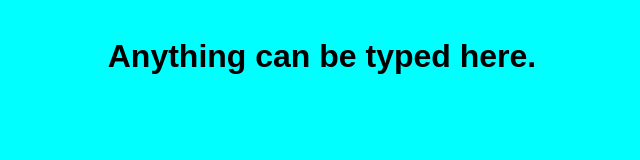
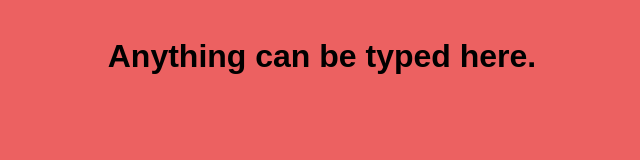
Before and after one commit to SpencerCox21/Deployment-1, a website: page public/index.html in a window 1280 px wide. Shown: the whole page, without its empty margins (318-958 px from the left). Drawn offline with nearby package versions, Linux system fonts and the light colour scheme.

Commit message:
Changed body background-color for testing purposes.

```diff
--- a/public/styles.css
+++ b/public/styles.css
@@ -9,7 +9,7 @@ body {
     justify-content: center;
     align-items: center;
     flex-direction: column;
-    background-color: aqua;
+    background-color: rgb(236, 97, 97);
 }
 
 h1 {
```
